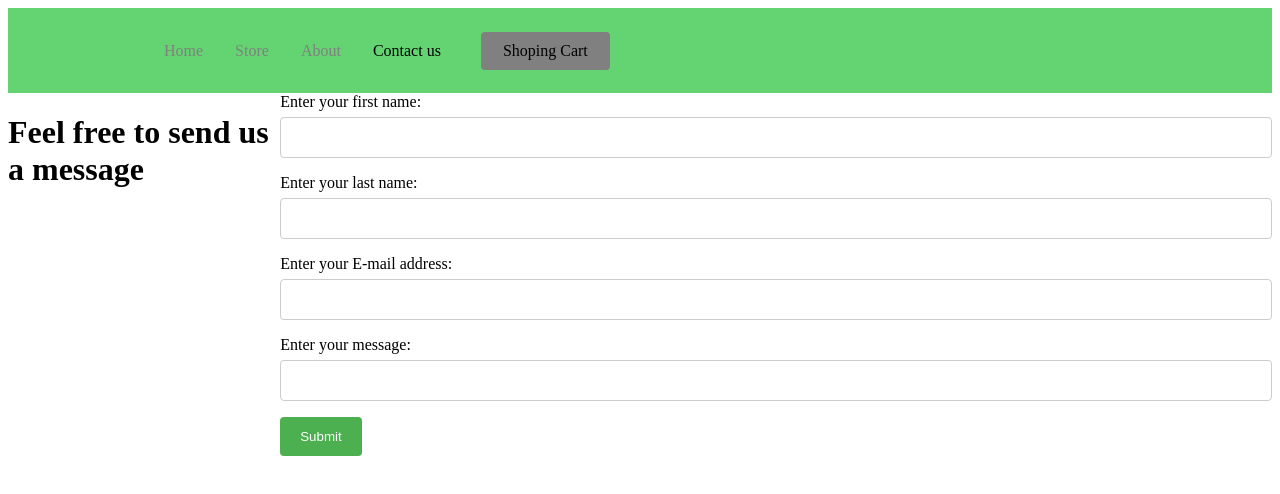
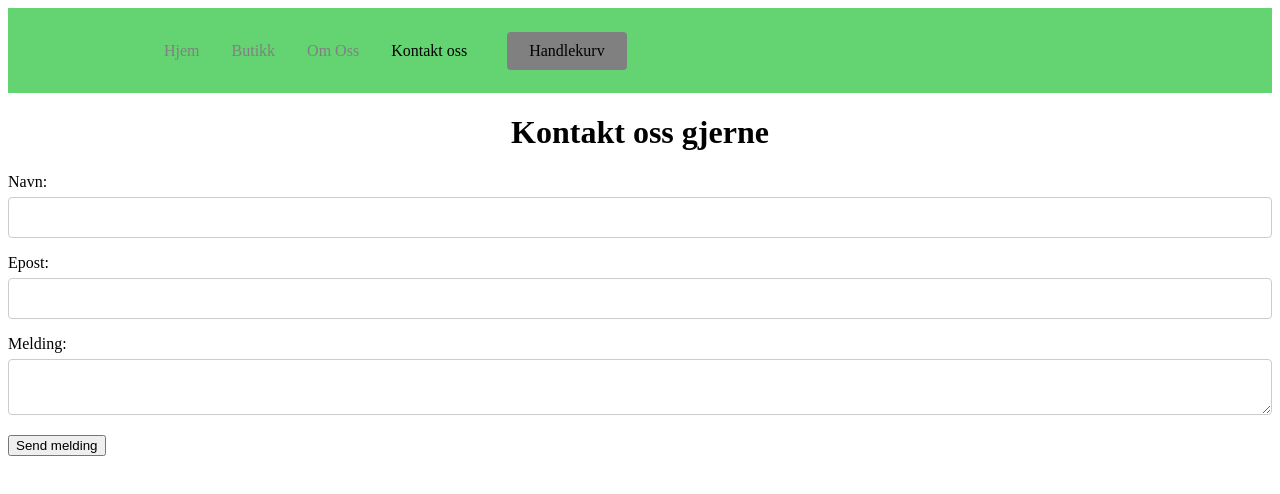
Before and after one commit to SondreStrand/avsluttendeproject, a React (Create React App) app in the folder my-react-app/: page /Contact in a window 1280 px wide. Shown: the top 494 px of the page. Built offline with nearby package versions, Linux system fonts and the light colour scheme.

Commit message:
updated contactform

```diff
--- a/my-react-app/package.json
+++ b/my-react-app/package.json
@@ -7,7 +7,10 @@
     "@testing-library/react": "^13.4.0",
     "@testing-library/user-event": "^13.5.0",
     "axios": "^1.1.2",
+    "cors": "^2.8.5",
+    "express": "^4.18.2",
     "mysql": "github:mysqljs/mysql",
+    "nodemailer": "^6.8.0",
     "react": "^18.2.0",
     "react-dom": "^18.2.0",
     "react-icons": "^4.4.0",
--- a/my-react-app/src/components/forms/Contactform.css
+++ b/my-react-app/src/components/forms/Contactform.css
@@ -6,6 +6,7 @@
      font-weight: 500;
 }
  input[type=text],input[type=email], select, textarea {
+    max-width: 100%;
      width: 100%;
      padding: 12px;
      border: 1px solid #ccc;
@@ -13,8 +14,9 @@
      box-sizing: border-box;
      margin-top: 6px;
      margin-bottom: 16px;
-     resize: vertical;
+     resize:both;
 }
+
  input[type=submit] {
      background-color: #4CAF50;
      color: white;
@@ -26,8 +28,3 @@
  input[type=submit]:hover {
      background-color: #45a049;
 }
- .container {
-     border-radius: 5px;
-     background-color: #f2f2f2;
-     padding: 20px;
-}
--- a/my-react-app/src/components/forms/Contactform.js
+++ b/my-react-app/src/components/forms/Contactform.js
@@ -1,80 +1,50 @@
-import { useState } from 'react';
+import React, { useState } from 'react';
 import ReactDOM from 'react-dom/client';
 import '../forms/Contactform.css';
-//import '../../backend/connectionDatabase';
-//import connection from '../../backend/connectionDatabase';
-const axios = require('axios').default;
 
-function Contactform() {
-  const [inputs, setInputs] = useState({});
+const ContactForm = () => {
+  const [status, setStatus] = useState("Send melding");
+  const handleSubmit = async (e) => {
+    e.preventDefault();
+    setStatus("Sender melding...");
+    const { name, email, message } = e.target.elements;
+/* Creating an object with the values from the form. */
+    let details = {
+      name: name.value,
+      email: email.value,
+      message: message.value,
+    };
+/* Sending the data to the server. */
+    let response = await fetch("http://localhost:5000/contact", {
+      method: "POST",
+      headers: {
+        "Content-Type": "application/json;charset=utf-8",
+      },
+      body: JSON.stringify(details),
+    });
+/* Setting the status to "Send melding" and then it is alerting the result.status. */
+    setStatus("Send melding");
+    let result = await response.json();
+    alert(result.status);
+  };
+/* Returning the form. */
+  return (
+    <form onSubmit={handleSubmit}>
+      <div>
+        <label htmlFor="name" required>Navn:</label>
+        <input type="text" id="name" required />
+      </div>
+      <div>
+        <label htmlFor="email" required>Epost:</label>
+        <input type="email" id="email" required />
+      </div>
+      <div>
+        <label htmlFor="message" required>Melding:</label>
+        <textarea id="message" required />
+      </div>
+      <button type="submit">{status}</button>
+    </form>
+  );
+};
 
-  const handleChange = (event) => {
-    const name = event.target.name;
-    const value = event.target.value;
-    setInputs(values => ({...values, [name]: value}))
-  }
-
-  //gather input and send to DB
-  const handleSubmit = (event) => {
-    event.preventDefault();
-    alert(JSON.stringify(inputs));
-    alert('Thank you for your inquiry')
-
-    const data = {
-      firstName: inputs.firstName,
-      lastname: inputs.lastName,
-      email: inputs.email,
-      message: inputs.message
-    }
-
-    axios.post ('../../backend/connectionDatabase', data)
-      .then((res) => {
-        console.log(res.data)
-      }).catch ((error) => {
-        console.log(error)
-      })
-
-  }
-
-
-  return (
-    //handle submit form by adding method
-    <form onSubmit={handleSubmit}>
-      <label>Enter your first name:
-      <input
-        type="text"
-        name="firstName"
-        value={inputs.firstName }
-        onChange={handleChange}  //input to handle change
-      />
-      </label>
-      <label>Enter your last name:
-      <input
-        type="text"
-        name="lastName"
-        value={inputs.lastName }
-        onChange={handleChange}
-      />
-      </label>
-      <label>Enter your E-mail address:
-        <input
-          type="text"
-          name="email"
-          value={inputs.email }
-          onChange={handleChange}
-        />
-        </label>
-        <label>Enter your message:
-        <input
-          type="text"
-          name="message"
-          value={inputs.message }
-          onChange={handleChange}
-        />
-        </label>
-        <input type="submit" />
-    </form>
-  )
-}
-
-export default Contactform;
+export default ContactForm;
--- a/my-react-app/src/components/navbar/index.js
+++ b/my-react-app/src/components/navbar/index.js
@@ -16,19 +16,19 @@ const Navbar = () => {
 
         <NavMenu>
         <NavLink to='/Home' activestyle>
-            Home
+            Hjem
           </NavLink>
           <NavLink to='/Store' activestyle>
-            Store
+            Butikk
           </NavLink>
           <NavLink to='/About' activestyle>
-            About
+            Om Oss
           </NavLink>
           <NavLink to='/Contact' activestyle>
-            Contact us
+            Kontakt oss
           </NavLink>
           <NavBtn>
-            <NavBtnLink to='/Shopingcart'>Shoping Cart</NavBtnLink>
+            <NavBtnLink to='/Shopingcart'>Handlekurv</NavBtnLink>
           </NavBtn>
         </NavMenu>
       </Nav>
--- a/my-react-app/src/pages/About.js
+++ b/my-react-app/src/pages/About.js
@@ -10,7 +10,7 @@ const About = () => {
                 height: '100vh'
             }}
         >
-            <h1>We sell bikes that takes you further.</h1>
+            <h1>Vi tilbyr sykler som tar deg videre.</h1>
         </div>
     );
 };
--- a/my-react-app/src/pages/Contact.js
+++ b/my-react-app/src/pages/Contact.js
@@ -1,19 +1,20 @@
 import React from 'react';
 import Contactform from '../components/forms/Contactform';
+import '../pages/contact.css'
 
 
 const Contact = () => {
     return(
     <>
-        <div
+        <div class='contact-container'
             style={{
-                display: 'flex',
-                justifyContent: 'left',
-                alignItems: 'flex-start',
-                height: '100vh'
+                // display: 'flex',
+                // justifyContent: 'left',
+                // alignItems: 'flex-start',
+                // height: '100vh'
             }}
             >
-            <h1>Feel free to send us a message</h1>
+            <h1>Kontakt oss gjerne</h1>
             <Contactform/>
 
         </div>
--- a/my-react-app/src/pages/Shopingcart.js
+++ b/my-react-app/src/pages/Shopingcart.js
@@ -10,7 +10,7 @@ const About = () => {
                 height: '100vh'
             }}
         >
-            <h1>Shoping cart</h1>
+            <h1>Handlekurv</h1>
         </div>
     );
 };
--- a/my-react-app/src/pages/Store.js
+++ b/my-react-app/src/pages/Store.js
@@ -13,7 +13,7 @@ const Store = () => {
                 height: '100vh'
             }}
         >
-            <h1>Please see what we offer</h1>
+            <h1>Se vårt utvalg her</h1>
             <button className='btns' onClick={() => navigate("/Home")}>Tilbake</button>
         </div>
     );
--- /dev/null
+++ b/my-react-app/src/pages/contact.css
@@ -0,0 +1,6 @@
+ .contact-container > h1 {
+    align-items: center;
+    object-fit: contain;
+    display: flex;
+    flex-direction: column;
+}
```
Also changed, not shown: my-react-app/src/backend/server.js (added, +53 -0 lines), my-react-app/src/components/forms/contactForm-Copy.js (added, +71 -0 lines), 1 other file (tests, documents, lock files or other folders).
